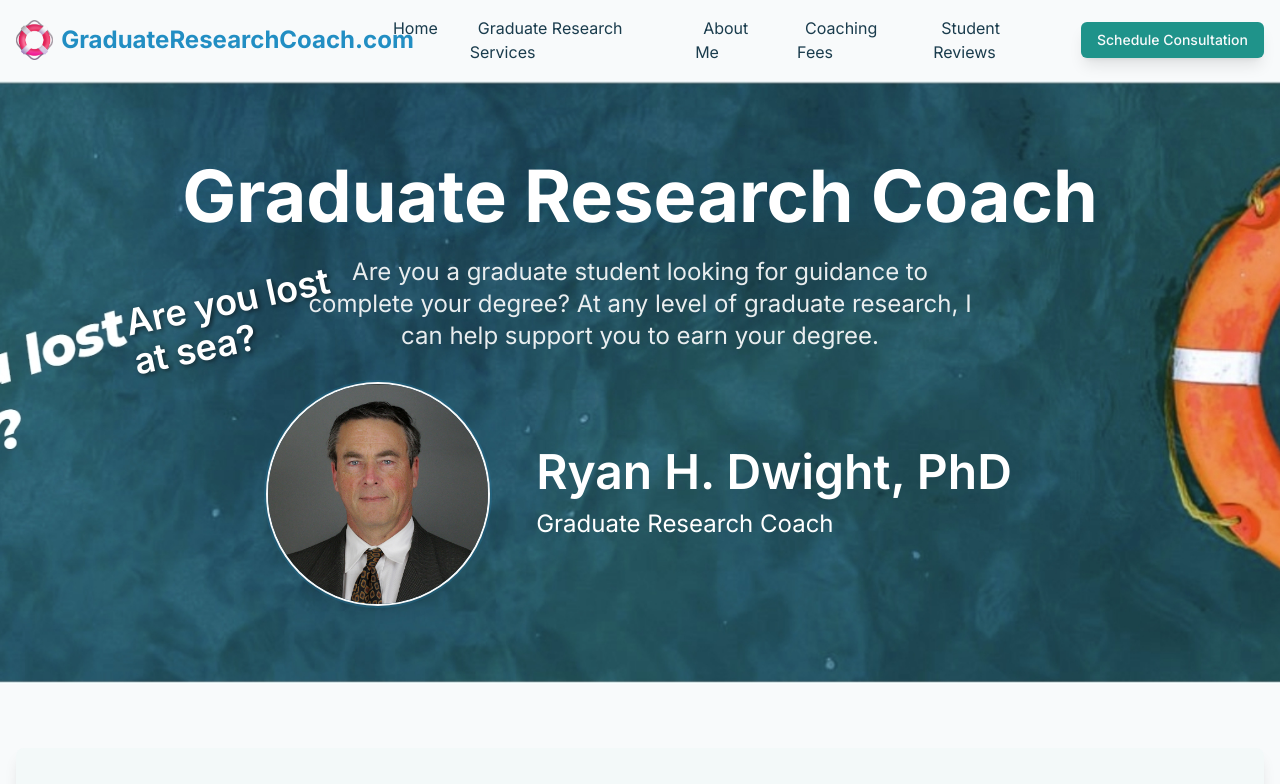
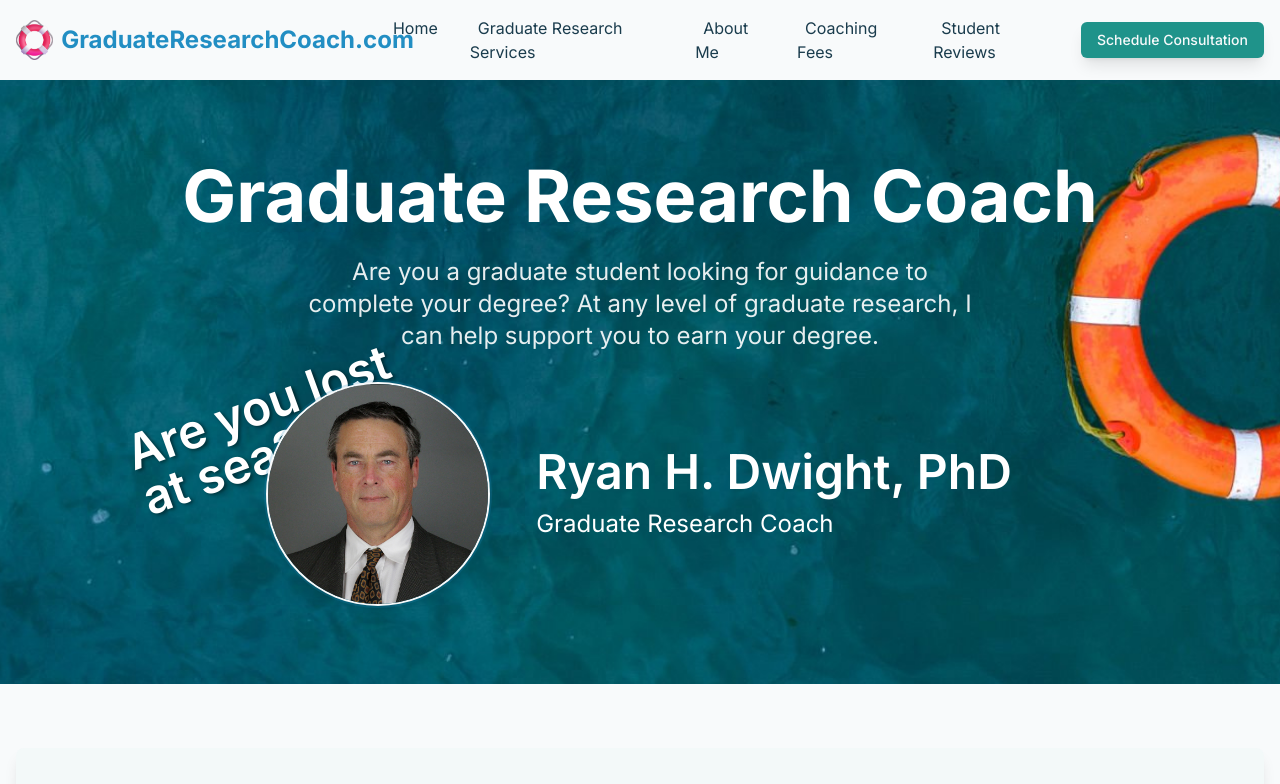
Before and after one commit to lame-o/dads-website, a Next.js app: page / in a window 1280 px wide. Shown: the top 784 px of the page. Built offline with nearby package versions, Linux system fonts and the light colour scheme.

Commit message:
hero bg edits

```diff
--- a/app/page.tsx
+++ b/app/page.tsx
@@ -26,7 +26,7 @@ export default function Home() {
     <PageWrapper>
       <section className="hero-section w-screen relative -mx-[calc((100vw-100%)/2)] min-h-[500px]">
         <Image
-          src="/Dissertation-Coach.jpg"
+          src="/Dissertation-Coach.png"
           alt="Dissertation Coach Background"
           fill
           className="object-cover opacity-100 object-[center_7%]"
@@ -34,7 +34,7 @@ export default function Home() {
           quality={100}
           priority
         />
-        <div className="absolute left-[10%] top-1/3 transform -rotate-12 text-white text-3xl md:text-4xl font-semibold" style={{ textShadow: '2px 2px 4px rgba(0,0,0,0.5)' }}>
+        <div className="absolute left-[10%] top-1/2 transform -rotate-[20deg] text-white text-4xl md:text-5xl font-semibold" style={{ textShadow: '2px 2px 4px rgba(0,0,0,0.5)' }}>
           Are you lost<br />at sea?
         </div>
         <div className="max-w-6xl mx-auto px-4 relative z-10">
```
Also changed, not shown: public/Dissertation-Coach.jpg (deleted), public/Dissertation-Coach.png (added).
